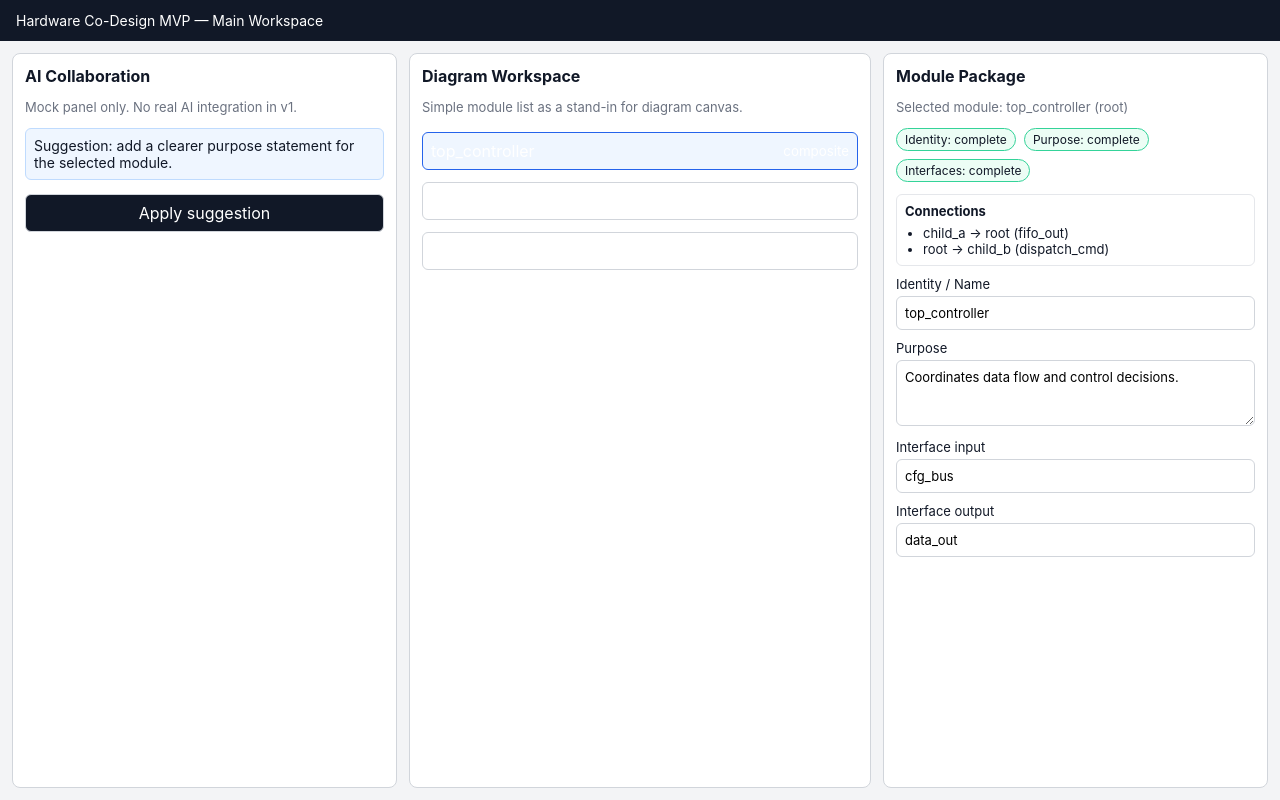
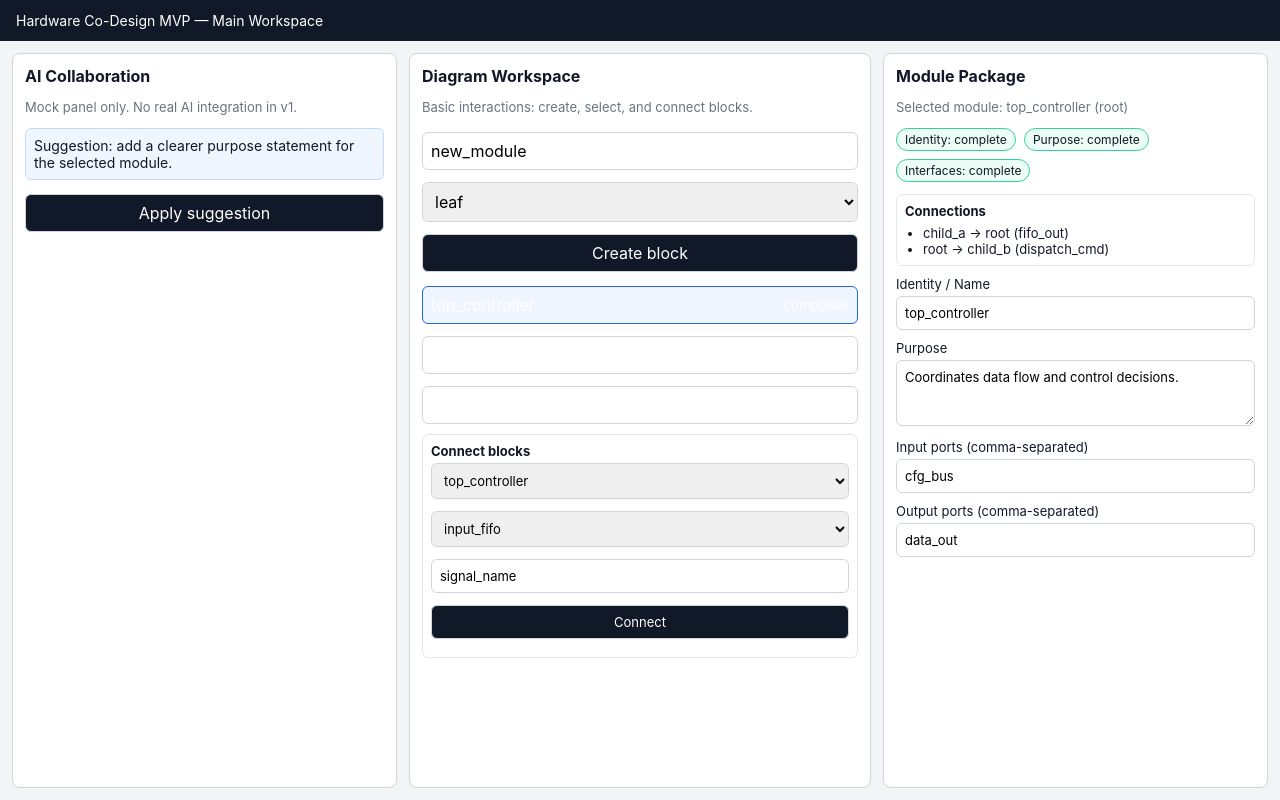
Before and after one commit to chichobenita/hardware-codesign-mvp, a React (Vite) app in the folder app/: page / in a window 1280 px wide. Built offline with nearby package versions, Linux system fonts and the light colour scheme.

Commit message:
Add lightweight block creation and connection interactions

```diff
--- a/app/src/App.tsx
+++ b/app/src/App.tsx
@@ -17,8 +17,8 @@ type PackageSectionStatus = 'empty' | 'partial' | 'complete';
 type ModulePackage = {
   identityName: string;
   purposeSummary: string;
-  interfaceInput: string;
-  interfaceOutput: string;
+  inputPorts: string[];
+  outputPorts: string[];
 };
 
 type DesignState = {
@@ -33,7 +33,7 @@ function statusForPackage(modulePackage: ModulePackage): Record<'identity' | 'pu
   return {
     identity: sectionStatus([modulePackage.identityName]),
     purpose: sectionStatus([modulePackage.purposeSummary]),
-    interfaces: sectionStatus([modulePackage.interfaceInput, modulePackage.interfaceOutput])
+    interfaces: sectionStatus([...modulePackage.inputPorts, ...modulePackage.outputPorts])
   };
 }
 
@@ -52,20 +52,20 @@ const seedState: DesignState = {
     root: {
       identityName: 'top_controller',
       purposeSummary: 'Coordinates data flow and control decisions.',
-      interfaceInput: 'cfg_bus',
-      interfaceOutput: 'data_out'
+      inputPorts: ['cfg_bus'],
+      outputPorts: ['data_out']
     },
     child_a: {
       identityName: 'input_fifo',
       purposeSummary: '',
-      interfaceInput: 'data_in',
-      interfaceOutput: 'fifo_out'
+      inputPorts: ['data_in'],
+      outputPorts: ['fifo_out']
     },
     child_b: {
       identityName: 'scheduler',
       purposeSummary: '',
-      interfaceInput: '',
-      interfaceOutput: ''
+      inputPorts: [],
+      outputPorts: []
     }
   },
   packageStatusByModuleId: {
@@ -101,8 +101,26 @@ function sectionStatus(values: string[]): PackageSectionStatus {
   return 'partial';
 }
 
+function parsePortList(value: string): string[] {
+  return value
+    .split(',')
+    .map((item) => item.trim())
+    .filter((item) => item.length > 0);
+}
+
+function stringifyPortList(values: string[]): string {
+  return values.join(', ');
+}
+
 export function App(): JSX.Element {
   const [state, setState] = useState<DesignState>(seedState);
+  const [newModuleName, setNewModuleName] = useState('new_module');
+  const [newModuleKind, setNewModuleKind] = useState<ModuleNode['kind']>('leaf');
+  const [connectionDraft, setConnectionDraft] = useState<Connection>({
+    fromModuleId: 'root',
+    toModuleId: 'child_a',
+    signal: 'signal_name'
+  });
 
   const currentPackageContent = state.packageContentByModuleId[state.selectedModuleId];
   const currentPackageStatus = state.packageStatusByModuleId[state.selectedModuleId];
@@ -120,49 +138,90 @@ export function App(): JSX.Element {
     setState((current) => ({ ...current, selectedModuleId: moduleId }));
   };
 
-  const updatePackage = (field: keyof ModulePackage, value: string) => {
-    setState((current) => ({
+  const updatePackage = (field: keyof ModulePackage, value: string | string[]) => {
+    setState((current) => {
+      const nextPackage = {
+        ...current.packageContentByModuleId[current.selectedModuleId],
+        [field]: value
+      } as ModulePackage;
+
+      return {
         ...current,
         packageContentByModuleId: {
           ...current.packageContentByModuleId,
-        [current.selectedModuleId]: {
-          ...current.packageContentByModuleId[current.selectedModuleId],
-          [field]: value
-        }
+          [current.selectedModuleId]: nextPackage
         },
         packageStatusByModuleId: {
           ...current.packageStatusByModuleId,
-        [current.selectedModuleId]: statusForPackage({
-          ...current.packageContentByModuleId[current.selectedModuleId],
-          [field]: value
-        })
+          [current.selectedModuleId]: statusForPackage(nextPackage)
         },
         moduleList:
           field === 'identityName'
             ? current.moduleList.map((moduleNode) =>
-              moduleNode.id === current.selectedModuleId ? { ...moduleNode, name: value || 'unnamed_module' } : moduleNode
+                moduleNode.id === current.selectedModuleId ? { ...moduleNode, name: String(value) || 'unnamed_module' } : moduleNode
               )
             : current.moduleList
-    }));
+      };
+    });
   };
 
   const applyMockSuggestion = () => {
-    setState((current) => ({
+    setState((current) => {
+      const nextPackage = {
+        ...current.packageContentByModuleId[current.selectedModuleId],
+        purposeSummary: 'AI suggestion: clarify module behavior and key constraints in one sentence.'
+      };
+
+      return {
         ...current,
         packageContentByModuleId: {
           ...current.packageContentByModuleId,
-        [current.selectedModuleId]: {
-          ...current.packageContentByModuleId[current.selectedModuleId],
-          purposeSummary: 'AI suggestion: clarify module behavior and key constraints in one sentence.'
-        }
+          [current.selectedModuleId]: nextPackage
         },
         packageStatusByModuleId: {
           ...current.packageStatusByModuleId,
-        [current.selectedModuleId]: statusForPackage({
-          ...current.packageContentByModuleId[current.selectedModuleId],
-          purposeSummary: 'AI suggestion: clarify module behavior and key constraints in one sentence.'
-        })
+          [current.selectedModuleId]: statusForPackage(nextPackage)
         }
+      };
+    });
+  };
+
+  const createModule = () => {
+    const cleanName = newModuleName.trim() || 'unnamed_module';
+    const nextId = `${cleanName.replace(/\s+/g, '_')}_${Date.now().toString(36)}`;
+
+    const newPackage: ModulePackage = {
+      identityName: cleanName,
+      purposeSummary: '',
+      inputPorts: [],
+      outputPorts: []
+    };
+
+    setState((current) => ({
+      ...current,
+      moduleList: [...current.moduleList, { id: nextId, name: cleanName, kind: newModuleKind }],
+      selectedModuleId: nextId,
+      packageContentByModuleId: {
+        ...current.packageContentByModuleId,
+        [nextId]: newPackage
+      },
+      packageStatusByModuleId: {
+        ...current.packageStatusByModuleId,
+        [nextId]: statusForPackage(newPackage)
+      }
+    }));
+
+    setConnectionDraft((current) => ({ ...current, toModuleId: nextId }));
+  };
+
+  const addConnection = () => {
+    if (!connectionDraft.fromModuleId || !connectionDraft.toModuleId || !connectionDraft.signal.trim()) {
+      return;
+    }
+
+    setState((current) => ({
+      ...current,
+      connections: [...current.connections, { ...connectionDraft, signal: connectionDraft.signal.trim() }]
     }));
   };
 
@@ -182,7 +241,23 @@ export function App(): JSX.Element {
 
         <section className="panel center-panel">
           <h2>Diagram Workspace</h2>
-          <p className="muted">Simple module list as a stand-in for diagram canvas.</p>
+          <p className="muted">Basic interactions: create, select, and connect blocks.</p>
+
+          <div className="inline-form">
+            <input value={newModuleName} onChange={(event) => setNewModuleName(event.target.value)} placeholder="new block name" />
+            <select
+              value={newModuleKind}
+              onChange={(event) => setNewModuleKind(event.target.value as ModuleNode['kind'])}
+              aria-label="Block kind"
+            >
+              <option value="leaf">leaf</option>
+              <option value="composite">composite</option>
+            </select>
+            <button type="button" onClick={createModule}>
+              Create block
+            </button>
+          </div>
+
           <ul className="module-list">
             {state.moduleList.map((moduleNode) => (
               <li key={moduleNode.id}>
@@ -197,6 +272,42 @@ export function App(): JSX.Element {
               </li>
             ))}
           </ul>
+
+          <div className="connection-builder">
+            <strong>Connect blocks</strong>
+            <div className="inline-form">
+              <select
+                value={connectionDraft.fromModuleId}
+                onChange={(event) => setConnectionDraft((current) => ({ ...current, fromModuleId: event.target.value }))}
+                aria-label="Connection source"
+              >
+                {state.moduleList.map((moduleNode) => (
+                  <option key={`from-${moduleNode.id}`} value={moduleNode.id}>
+                    {moduleNode.name}
+                  </option>
+                ))}
+              </select>
+              <select
+                value={connectionDraft.toModuleId}
+                onChange={(event) => setConnectionDraft((current) => ({ ...current, toModuleId: event.target.value }))}
+                aria-label="Connection target"
+              >
+                {state.moduleList.map((moduleNode) => (
+                  <option key={`to-${moduleNode.id}`} value={moduleNode.id}>
+                    {moduleNode.name}
+                  </option>
+                ))}
+              </select>
+              <input
+                value={connectionDraft.signal}
+                onChange={(event) => setConnectionDraft((current) => ({ ...current, signal: event.target.value }))}
+                placeholder="signal"
+              />
+              <button type="button" onClick={addConnection}>
+                Connect
+              </button>
+            </div>
+          </div>
         </section>
 
         <section className="panel right-panel">
@@ -246,20 +357,20 @@ export function App(): JSX.Element {
           </label>
 
           <label>
-            Interface input
+            Input ports (comma-separated)
             <input
-              value={currentPackageContent.interfaceInput}
-              onChange={(event) => updatePackage('interfaceInput', event.target.value)}
-              placeholder="input interface"
+              value={stringifyPortList(currentPackageContent.inputPorts)}
+              onChange={(event) => updatePackage('inputPorts', parsePortList(event.target.value))}
+              placeholder="in_a, in_b"
             />
           </label>
 
           <label>
-            Interface output
+            Output ports (comma-separated)
             <input
-              value={currentPackageContent.interfaceOutput}
-              onChange={(event) => updatePackage('interfaceOutput', event.target.value)}
-              placeholder="output interface"
+              value={stringifyPortList(currentPackageContent.outputPorts)}
+              onChange={(event) => updatePackage('outputPorts', parsePortList(event.target.value))}
+              placeholder="out_a, out_b"
             />
           </label>
         </section>
--- a/app/src/styles.css
+++ b/app/src/styles.css
@@ -62,7 +62,7 @@ body {
 .module-list {
   list-style: none;
   padding: 0;
-  margin: 0;
+  margin: 10px 0;
   display: flex;
   flex-direction: column;
   gap: 8px;
@@ -123,7 +123,8 @@ label {
 
 input,
 textarea,
-button {
+button,
+select {
   width: 100%;
   margin-top: 4px;
   border: 1px solid #d1d5db;
@@ -138,8 +139,8 @@ button {
   cursor: pointer;
 }
 
-
-.connection-list {
+.connection-list,
+.connection-builder {
   border: 1px solid #e5e7eb;
   border-radius: 6px;
   padding: 8px;
@@ -151,3 +152,9 @@ button {
   margin: 6px 0 0;
   padding-left: 18px;
 }
+
+.inline-form {
+  display: grid;
+  gap: 8px;
+  margin-bottom: 10px;
+}
```
Lines whose indentation alone changed are shown as unchanged.
